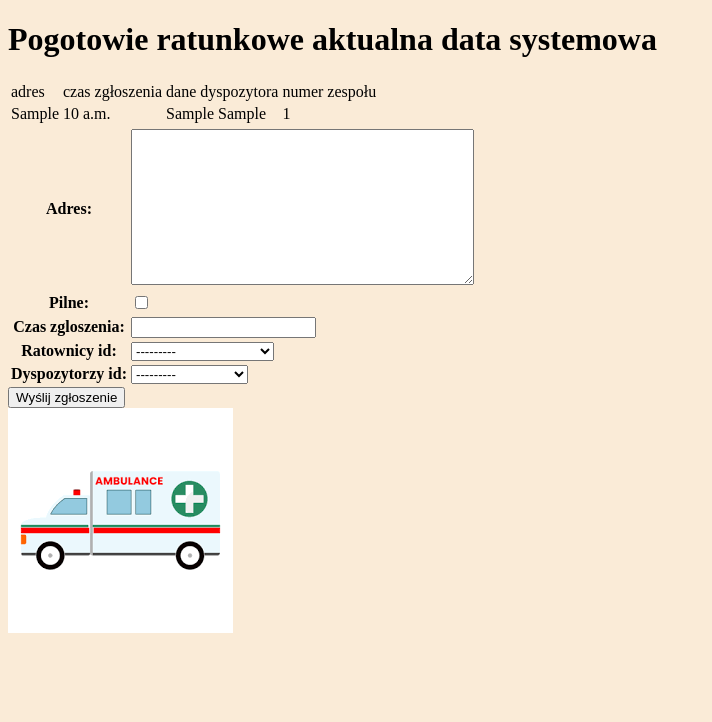
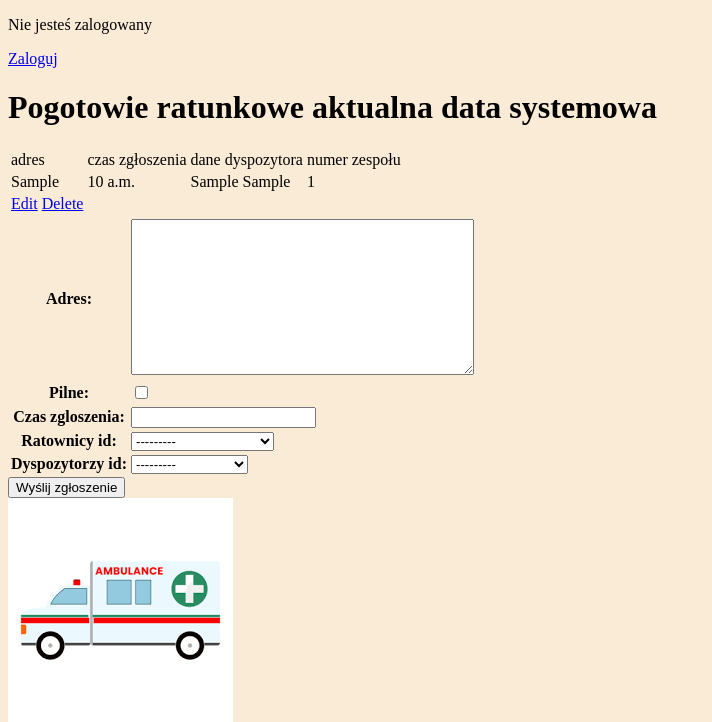
Before and after one commit to DrucJacek/old-projects-django, a Django app: page / in a window 1280 px wide. Shown: the top 722 px of the page, without its empty margins (0-712 px from the left). Run offline with Django 4.2, Linux system fonts and the light colour scheme; tables that the repository leaves empty hold one stand-in row (values such as "Sample post").

Commit message:
added new Project

```diff
--- a/djangoPogotowie/djangoPogotowie/settings.py
+++ b/djangoPogotowie/djangoPogotowie/settings.py
@@ -113,4 +113,8 @@ STATIC_URL = "static/"
 # Default primary key field type
 # https://docs.djangoproject.com/en/4.2/ref/settings/#default-auto-field
 
+LOGIN_URL = "login"
+
 DEFAULT_AUTO_FIELD = "django.db.models.BigAutoField"
+LOGIN_REDIRECT_URL = "/"
+LOGOUT_REDIRECT_URL = "/"
--- a/djangoPogotowie/djangoPogotowie/urls.py
+++ b/djangoPogotowie/djangoPogotowie/urls.py
@@ -1,8 +1,11 @@
 from django.contrib import admin
-from django.urls import path
-from pogapp.views import index
+from django.urls import path, include
+from pogapp.views import index,edit,delete
 
 urlpatterns = [
     path('', index, name='index'),
+    path('test/<int:id>/delete/', delete, name='delete'),
+    path('test/<int:id>/edit/', edit, name='edit'),
     path("admin/", admin.site.urls),
+    path("accounts/", include("django.contrib.auth.urls")),
 ]
--- a/djangoPogotowie/pogapp/views.py
+++ b/djangoPogotowie/pogapp/views.py
@@ -2,14 +2,31 @@ from django.shortcuts import render, redirect, get_object_or_404
 from pogapp.models import Zgloszenia
 from django.forms import modelform_factory
 
+MeetingForm = modelform_factory(Zgloszenia, exclude=[])
+
 def index(request):
-    MeetingForm = modelform_factory(Zgloszenia, exclude=[])
     zgloszenia = Zgloszenia.objects.all()
-    if request.method == "POST":
-        form = MeetingForm(request.POST)
-        if form.is_valid():
-            form.save()
-            return redirect("index")
-    else:
-        form = MeetingForm()
-    return render(request, "pogapp/pogotowie.html", {"zgloszenia": zgloszenia,'form':form})
+    form = MeetingForm(request.POST or None)
+
+    if request.method == "POST" and form.is_valid():
+        form.save()
+        return redirect("index")
+
+    return render(request, "pogapp/pogotowie.html", {"zgloszenia": zgloszenia, 'form': form})
+
+
+
+ZglForm = modelform_factory(Zgloszenia, exclude=[])
+
+def edit(request, id):
+    zgloszenie = get_object_or_404(Zgloszenia, id=id)
+    form = ZglForm(request.POST or None, instance=zgloszenie)
+    if form.is_valid():
+        form.save()
+        return redirect("index")
+    return render(request, "pogapp/edit.html", {"form": form})
+
+def delete(request, id):
+    zgloszenie = get_object_or_404(Zgloszenia, id=id)
+    zgloszenie.delete()
+    return redirect("index")
--- a/djangoPogotowie/templates/pogapp/pogotowie.html
+++ b/djangoPogotowie/templates/pogapp/pogotowie.html
@@ -3,6 +3,21 @@
 
 
     {% block content %}
+
+{% if user.is_authenticated %}
+    <h1 style="font-style: italic; color: darkmagenta">Witam, {{ user.username }}!</h1>
+    <form action="{% url 'logout' %}" method="post">
+        {% csrf_token %}
+        <button type="submit" style="padding: 5px; background-color: red">Wyloguj</button>
+    </form>
+{% else %}
+    <p>Nie jesteś zalogowany</p>
+    <a href="{% url 'login' %}">Zaloguj</a>
+{% endif %}
+
+
+
+
 <h1>Pogotowie ratunkowe aktualna data systemowa</h1>
 
 
@@ -21,6 +36,12 @@
         <td>{{ z.dyspozytorzy_id }}</td>
         <td>{{ z.ratownicy_id.numerKaretki }}</td>
     </tr>
+    <tr>
+        <td>
+             <a href="{% url 'edit' z.id %}">Edit</a>
+             <a href="{% url 'delete' z.id %}" onclick="return confirm('Czy na pewno chcesz usunąć?')">Delete</a>
+        </td>
+    </tr>
 {% endfor %}
 
 </table>
```
Also changed, not shown: djangoPogotowie/templates/pogapp/edit.html (added, +15 -0 lines), djangoPogotowie/templates/registration/login.html (added, +16 -0 lines).
